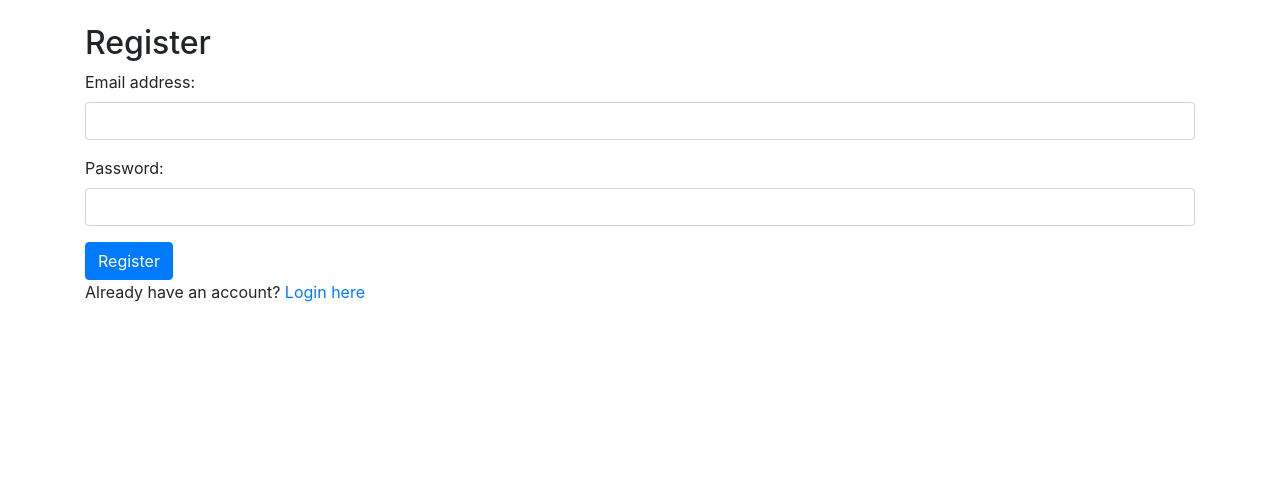
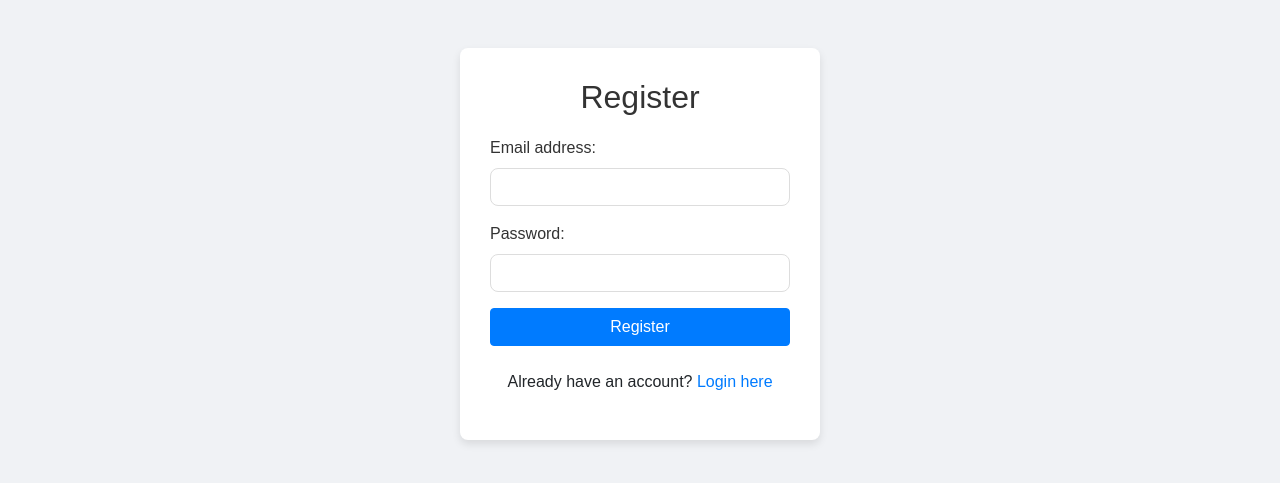
Before and after one commit to cryyyw/Carwash, a PHP site: page /register.php in a window 1280 px wide. Shown: the top 483 px of the page. Run offline with PHP 8.4, Linux system fonts and the light colour scheme.

Commit message:
Update register.php

```diff
--- a/register.php
+++ b/register.php
@@ -26,10 +26,62 @@ if ($_SERVER['REQUEST_METHOD'] == 'POST') {
     <meta name="viewport" content="width=device-width, initial-scale=1.0">
     <title>Register</title>
     <link href="https://maxcdn.bootstrapcdn.com/bootstrap/4.5.2/css/bootstrap.min.css" rel="stylesheet">
+    <style>
+        body {
+            background-color: #f0f2f5;
+            font-family: 'Arial', sans-serif;
+        }
+        .register-container {
+            max-width: 360px;
+            margin: auto;
+            padding: 30px;
+            border-radius: 8px;
+            background-color: #ffffff;
+            box-shadow: 0 4px 8px rgba(0, 0, 0, 0.1);
+        }
+        .register-header h2 {
+            margin-bottom: 20px;
+            font-weight: 500;
+            color: #333;
+        }
+        .btn-primary {
+            background-color: #007bff;
+            border-color: #007bff;
+        }
+        .btn-primary:hover {
+            background-color: #0056b3;
+            border-color: #004089;
+        }
+        .alert {
+            border-radius: 8px;
+        }
+        .register-footer a {
+            color: #007bff;
+            font-weight: 400;
+        }
+        .register-footer a:hover {
+            text-decoration: underline;
+        }
+        .form-control {
+            border-radius: 8px;
+            border-color: #ddd;
+        }
+        .form-control:focus {
+            box-shadow: none;
+            border-color: #007bff;
+        }
+        .form-group label {
+            font-weight: 500;
+            color: #333;
+        }
+    </style>
 </head>
 <body>
-    <div class="container mt-4">
+    <div class="container mt-5">
+        <div class="register-container">
+            <div class="register-header text-center">
                 <h2>Register</h2>
+            </div>
             <?php if (isset($error)): ?>
                 <div class="alert alert-danger"><?php echo $error; ?></div>
             <?php endif; ?>
@@ -42,9 +94,17 @@ if ($_SERVER['REQUEST_METHOD'] == 'POST') {
                     <label for="pwd">Password:</label>
                     <input type="password" class="form-control" id="pwd" name="password" required>
                 </div>
-            <button type="submit" class="btn btn-primary">Register</button>
+                <button type="submit" class="btn btn-primary btn-block">Register</button>
             </form>
+            <div class="register-footer mt-4 text-center">
                 <p>Already have an account? <a href="login.php">Login here</a></p>
             </div>
+        </div>
+    </div>
+
+    <!-- Bootstrap JS and dependencies -->
+    <script src="https://code.jquery.com/jquery-3.5.1.slim.min.js"></script>
+    <script src="https://cdn.jsdelivr.net/npm/@popperjs/core@2.9.2/dist/umd/popper.min.js"></script>
+    <script src="https://stackpath.bootstrapcdn.com/bootstrap/4.5.2/js/bootstrap.min.js"></script>
 </body>
 </html>
```
Lines whose indentation alone changed are shown as unchanged.
